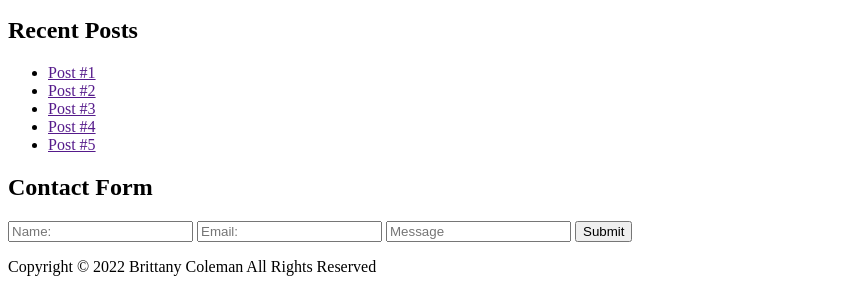
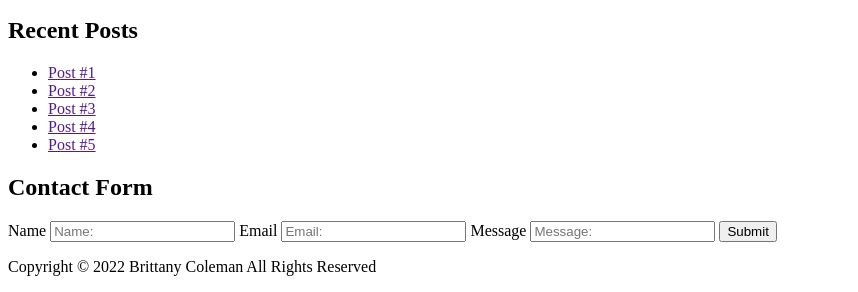
Before and after one commit to Britt-Coleman/Brittanys-Developer-Website, a plain HTML site: page Index.html in a window 1280 px wide. Shown: the part 1171-1463 px from the top of the page, without its empty margins (0-858 px from the left). Drawn offline with Linux system fonts and the light colour scheme.

Commit message:
added labels to form

```diff
--- a/Index.html
+++ b/Index.html
@@ -1,6 +1,7 @@
 <!DOCTYPE html>
 <html>
     <head>
+        <link rel="stylesheet" href="index.css">
         <title>
             Brittany's Developer Website
         </title>
@@ -98,9 +99,12 @@
             <section>
                 <form>
                     <h1>Contact Form</h1>
+                    <Label>Name</label>
                     <input type="text" placeholder="Name:">
+                    <label>Email</label>
                     <input type="email" placeholder="Email:">
-                    <input type="text" placeholder="Message">
+                    <label>Message</label>
+                    <input type="text" placeholder="Message:">
                     <button>Submit</button>
                 </form>
             </section>
```
